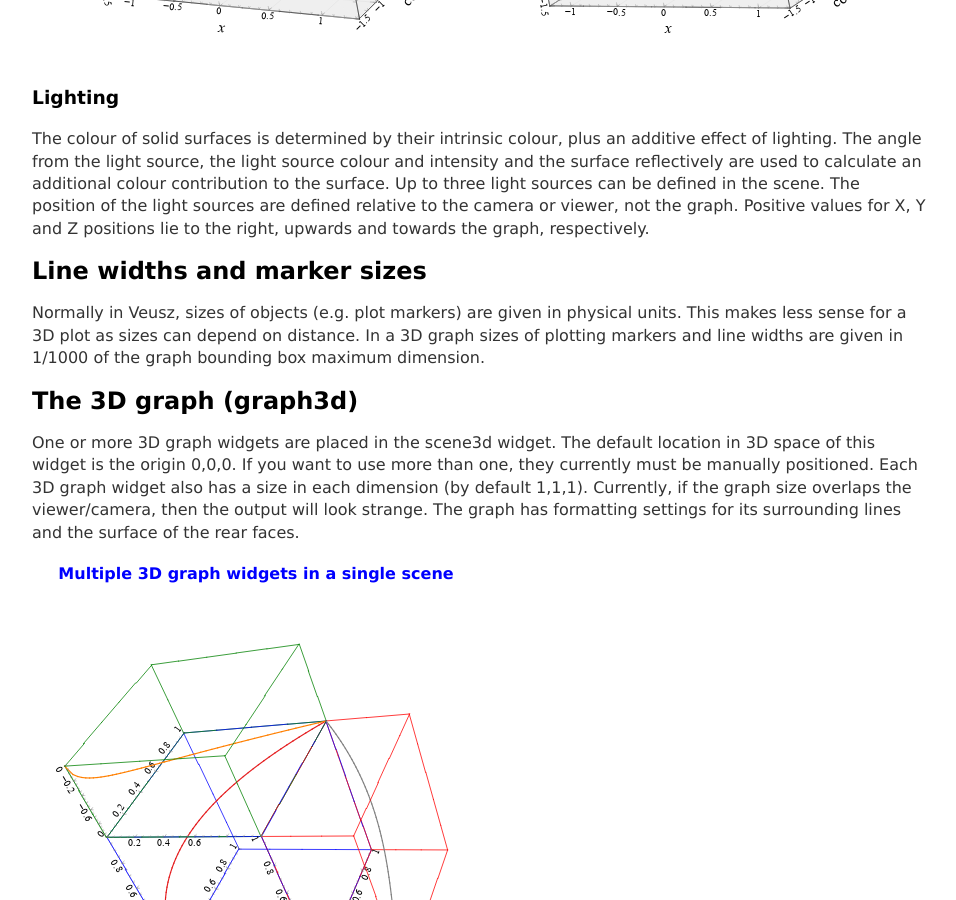
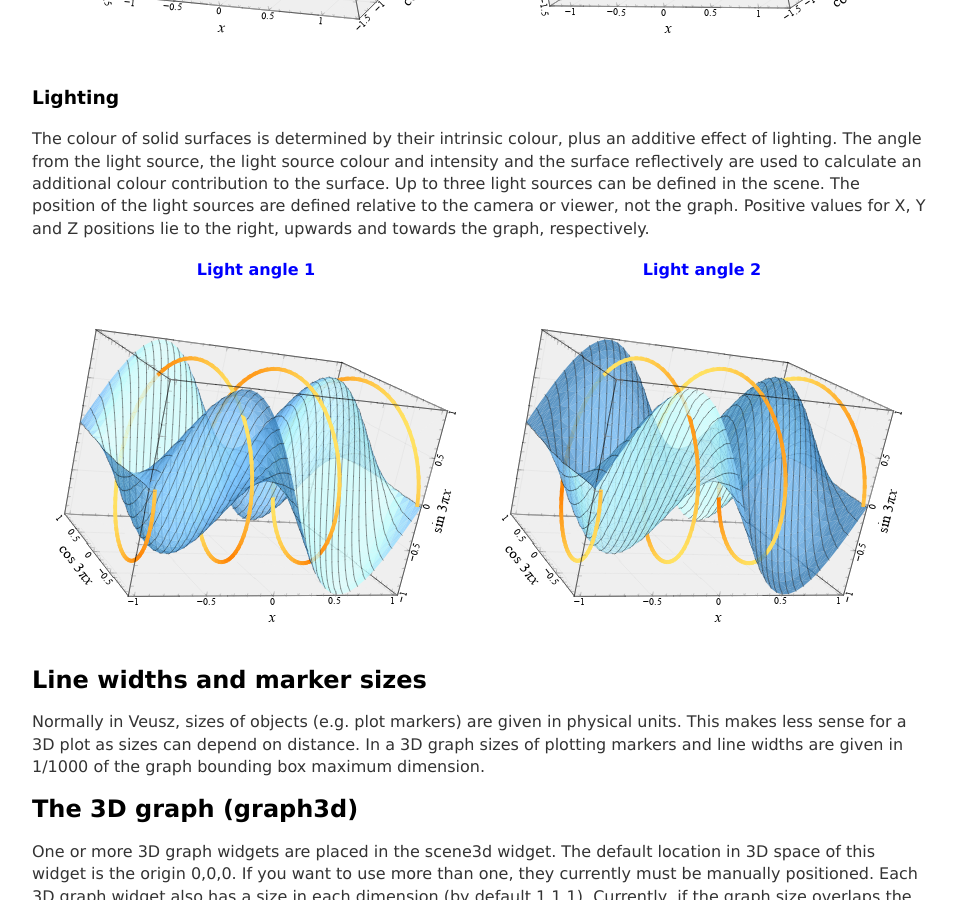
Before and after one commit to veusz/veusz.github.io, a Jekyll site: the page built from _posts/2018-06-03-veusz-3d.md, in a window 1280 px wide and 900 px high, scrolled down 1313 px. Shown: the whole window, without its empty margins (160-1116 px from the left). Built offline with Jekyll 4.4.1, drawn with Linux system fonts in a browser that asks for light colours.

Commit message:
Add reflection example

```diff
--- a/_posts/2018-06-03-veusz-3d.md
+++ b/_posts/2018-06-03-veusz-3d.md
@@ -59,6 +59,10 @@ to three light sources can be defined in the scene. The position of
 the light sources are defined relative to the camera or viewer, not
 the graph. Positive values for X, Y and Z positions lie to the right,
 upwards and towards the graph, respectively.
+
+|[Light angle 1](/media/3d_refl_1.vsz) |[Light angle 2](/media/3d_refl_2.vsz) |
+|--------------------------------------|--------------------------------------|
+|![Light angle 1](/media/3d_refl_1.png)|![Light angle 2](/media/3d_refl_2.png)|
 
 ## Line widths and marker sizes
 
```
Also changed, not shown: media/3d_refl_1.png (added), media/3d_refl_2.png (added), 2 other files.
